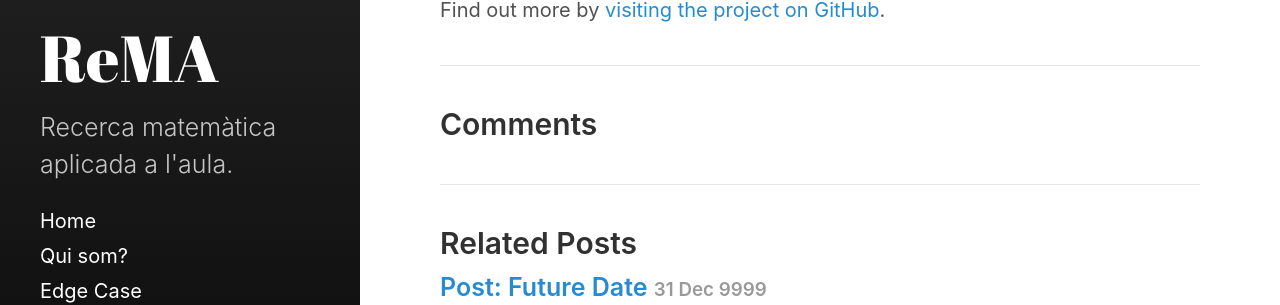
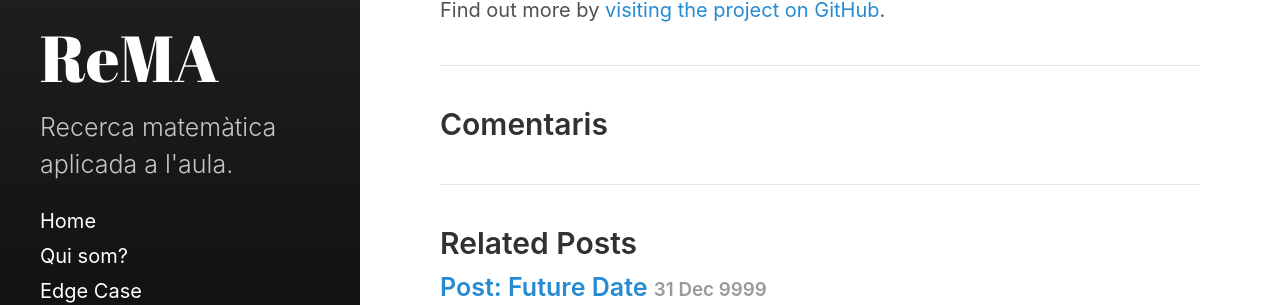
Before and after one commit to mcuquet/rema, a Jekyll site: the page built from _posts/2012-02-06-whats-jekyll.md, in a window 1280 px wide and 987 px high. Shown: the part 501-806 px from the top of the window. Built offline with Jekyll 4.4.1, drawn with Linux system fonts in a browser that asks for light colours.

Commit message:
traducció

```diff
--- a/_includes/comments.html
+++ b/_includes/comments.html
@@ -1,6 +1,6 @@
 {% if page.comments != false %}
   <section class="comments">
-    <h2>Comments</h2>
+    <h2>Comentaris</h2>
     {% include disqus.html %}
   </section>
 {% endif %}
```
